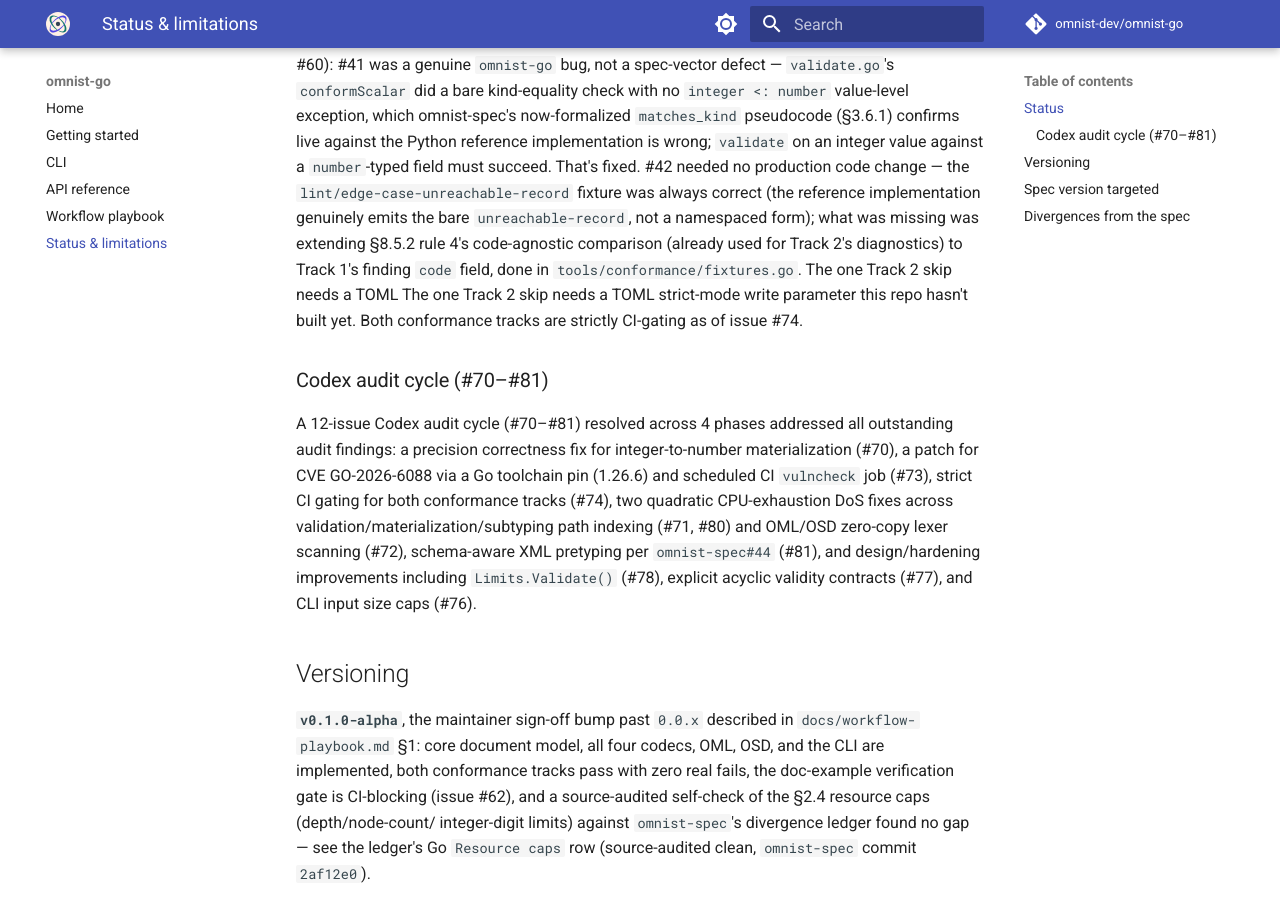
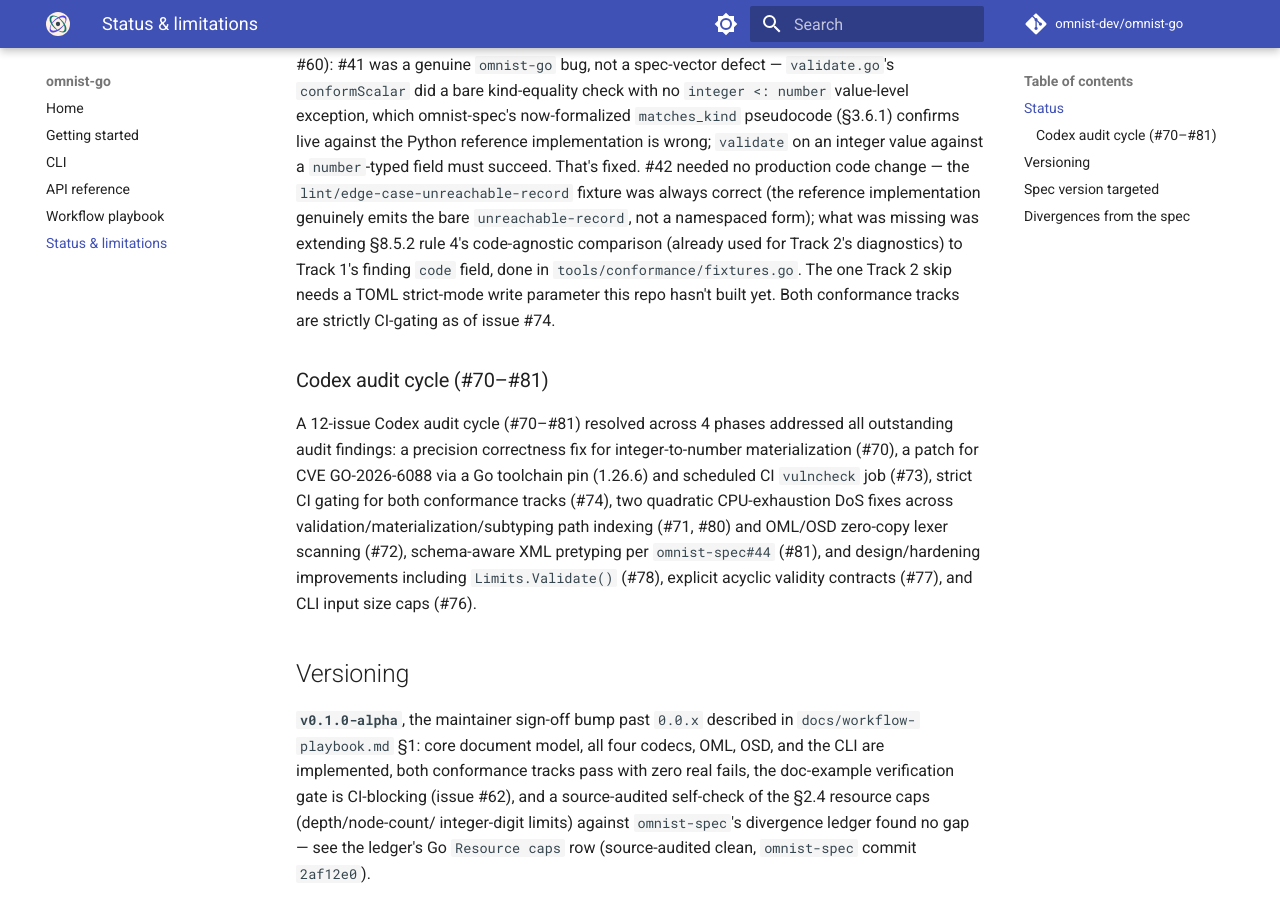
Before and after one commit to omnist-dev/omnist-go, an MkDocs documentation site: the page built from docs/limitations.md, in a window 1280 px wide and 900 px high, scrolled down 593 px. Built offline with MkDocs 1.6.1 and Material for MkDocs 9.7.7, drawn with Linux system fonts in a browser that asks for light colours; comment, search, counter and statistics services are not loaded.

Commit message:
Fix duplicated sentence introduced in the post-cycle doc reconciliation commit

```diff
--- a/docs/limitations.md
+++ b/docs/limitations.md
@@ -36,9 +36,8 @@ was always correct (the reference implementation genuinely emits the bare
 extending §8.5.2 rule 4's code-agnostic comparison (already used for
 Track 2's diagnostics) to Track 1's finding `code` field, done in
 `tools/conformance/fixtures.go`. The one Track 2 skip needs a TOML
-The one Track 2 skip needs a TOML strict-mode write parameter this repo
-hasn't built yet. Both conformance tracks are strictly CI-gating as of
-issue #74.
+strict-mode write parameter this repo hasn't built yet. Both conformance
+tracks are strictly CI-gating as of issue #74.
 
 ### Codex audit cycle (#70–#81)
 
```
